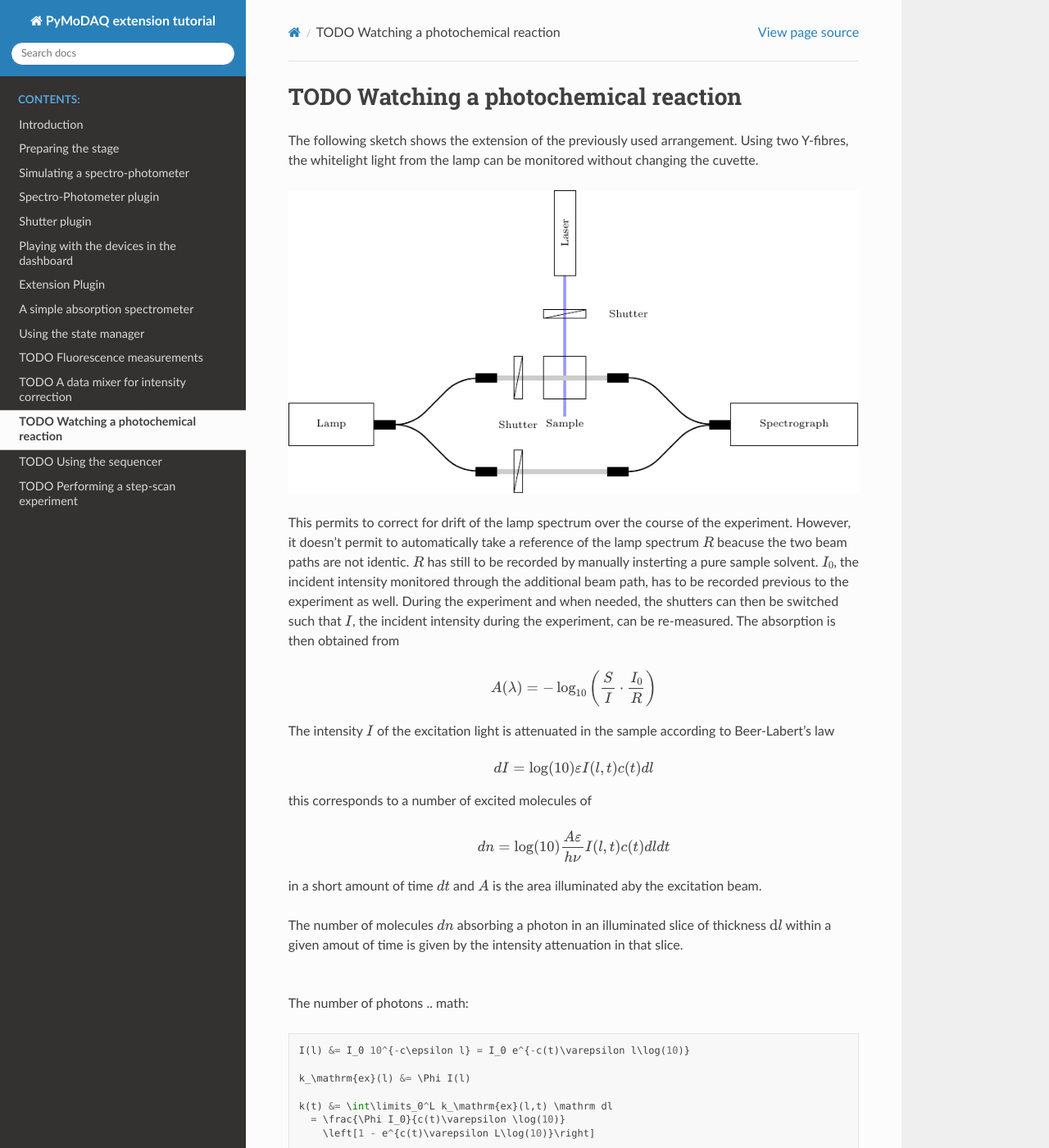
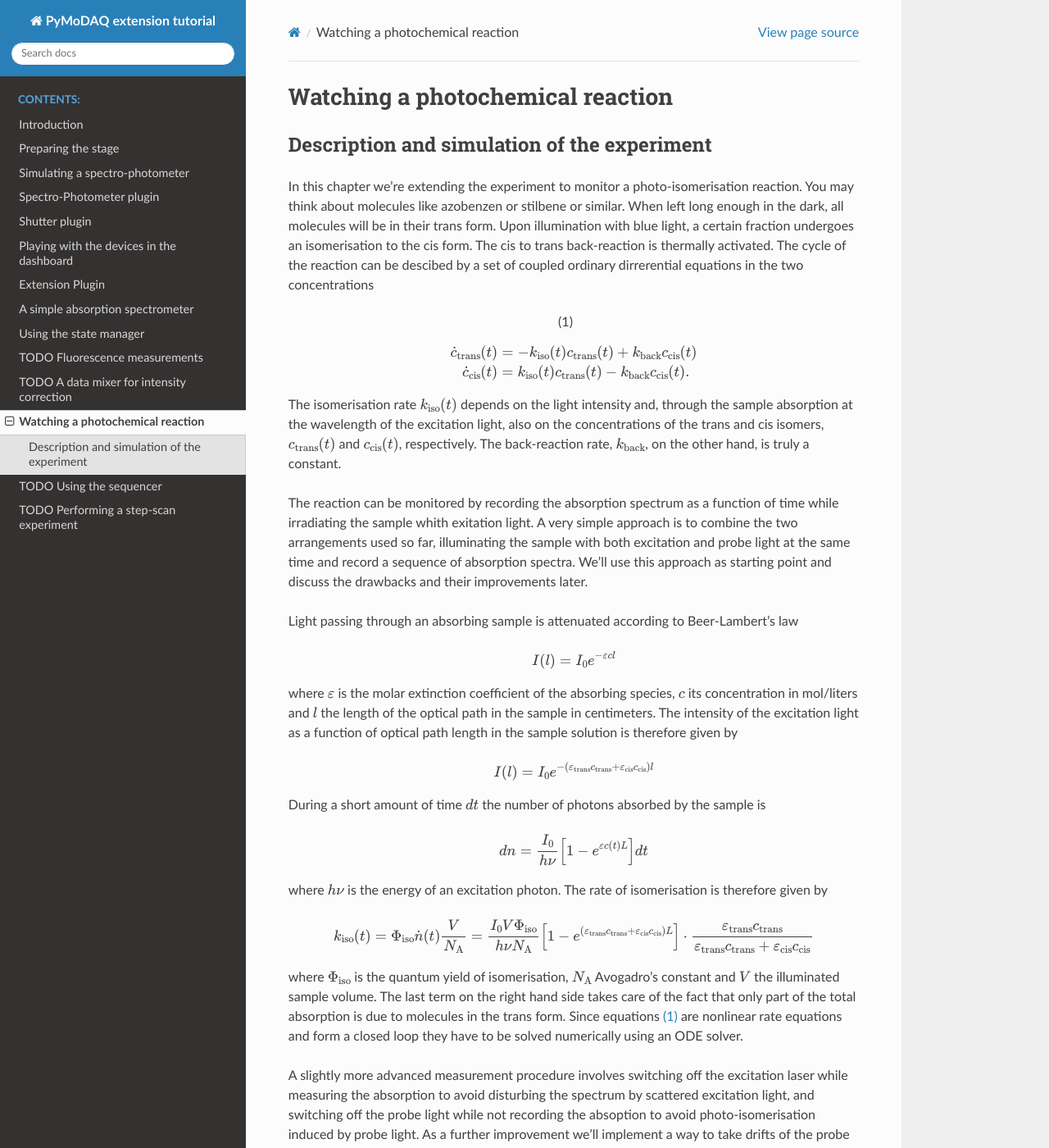
Before and after one commit to bernhardlang/pymodaq_extension_tutorial, a Sphinx documentation site: the page built from source/photochem.rst, in a window 1280 px wide and 1400 px high. Shown: the whole window at 82% size. Built offline with Sphinx 7.4.7 and the Read the Docs theme 3.1.0, drawn with Linux system fonts in a browser that asks for light colours; some of the changed text lies outside the part shown.

Commit message:
intermediate photochem

```diff
--- a/source/photochem.rst
+++ b/source/photochem.rst
@@ -1,40 +1,74 @@
-TODO Watching a photochemical reaction
-======================================
+Watching a photochemical reaction
+=================================
+
+Description and simulation of the experiment
+----------------------------
+
+In this chapter we're extending the experiment to monitor a photo-isomerisation reaction. You may think about molecules like azobenzen or stilbene or similar. When left long enough in the dark, all molecules will be in their trans form. Upon illumination with blue light, a certain fraction undergoes an isomerisation to the cis form. The cis to trans back-reaction is thermally activated. The cycle of the reaction can be descibed by a set of coupled ordinary dirrerential equations in the two concentrations
+
+.. math::
+   :label: rates
+
+   \dot c_\mathrm{trans}(t)
+   &= - k_\mathrm{iso}(t)c_\mathrm{trans}(t)
+      + k_\mathrm{back}c_\mathrm{cis}(t) \\
+   \dot c_\mathrm{cis}(t)
+   &= k_\mathrm{iso}(t)c_\mathrm{trans}(t)
+      - k_\mathrm{back}c_\mathrm{cis}(t).
+
+The isomerisation rate :math:`k_\mathrm{iso}(t)` depends on the light intensity and, through the sample absorption at the wavelength of the excitation light, also on the concentrations of the trans and cis isomers, :math:`c_\mathrm{trans}(t)` and :math:`c_\mathrm{cis}(t)`, respectively. The back-reaction rate, :math:`k_\mathrm{back}`, on the other hand, is truly a constant.
+
+The reaction can be monitored by recording the absorption spectrum as a function of time while irradiating the sample whith exitation light. A very simple approach is to combine the two arrangements used so far, illuminating the sample with both excitation and probe light at the same time and record a sequence of absorption spectra. We'll use this approach as starting point and discuss the drawbacks and their improvements later.
+
+Light passing through an absorbing sample is attenuated according to Beer-Lambert's law
+
+.. math::
+   I(l) = I_0 e^{-\varepsilon cl}
+
+where :math:`\varepsilon` is the molar extinction coefficient of the absorbing species, :math:`c` its concentration in mol/liters and :math:`l` the length of the optical path in the sample in centimeters. The intensity of the excitation light as a function of optical path length in the sample solution is therefore given by
+
+.. math::
+   I(l) =
+   I_0 e^{-(\varepsilon_\mathrm{trans}c_\mathrm{trans}
+            + \varepsilon_\mathrm{cis}c_\mathrm{cis})l}
+
+
+During a short amount of time :math:`dt` the number of photons absorbed by the sample is
+
+.. math::
+   dn = \frac{I_0}{h\nu}\left[1 - e^{\varepsilon c(t)L}\right]dt
+
+where :math:`h\nu` is the energy of an excitation photon. The rate of isomerisation is therefore given by
+
+.. math::
+   k_\mathrm{iso}(t) = \Phi_\mathrm{iso}\dot n(t)\frac V{N_\mathrm A}
+   = \frac{I_0V\Phi_\mathrm{iso}}{h\nu N_\mathrm A}
+     \left[1 - e^{(\varepsilon_\mathrm{trans}c_\mathrm{trans}
+           + \varepsilon_\mathrm{cis}c_\mathrm{cis})L}\right]\cdot
+     \frac{\varepsilon_\mathrm{trans}c_\mathrm{trans}}
+          {\varepsilon_\mathrm{trans}c_\mathrm{trans}
+           + \varepsilon_\mathrm{cis}c_\mathrm{cis}}
+
+where :math:`\Phi_\mathrm{iso}` is the quantum yield of isomerisation, :math:`N_\mathrm A` Avogadro's constant and :math:`V` the illuminated sample volume. The last term on the right hand side takes care of the fact that only part of the total absorption is due to molecules in the trans form. Since equations :eq:`rates` are nonlinear rate equations and form a closed loop they have to be solved numerically using an ODE solver.
+
+
+
+
+A slightly more advanced measurement procedure involves switching off the excitation laser while measuring the absorption to avoid disturbing the spectrum by scattered excitation light, and switching off the probe light while not recording the absoption to avoid photo-isomerisation induced by probe light. As a further improvement we'll implement a way to take drifts of the probe light into account.
 
 The following sketch shows the extension of the previously used arrangement. Using two Y-fibres, the whitelight light from the lamp can be monitored without changing the cuvette.
 
 .. image:: sketch-photochem.png
 
-This permits to correct for drift of the lamp spectrum over the course of the experiment. However, it doesn't permit to automatically take a reference of the lamp spectrum :math:`R` beacuse the two beam paths are not identic. :math:`R` has still to be recorded by manually insterting a pure sample solvent. :math:`I_0`, the incident intensity monitored through the additional beam path, has to be recorded previous to the experiment as well. During the experiment and when needed, the shutters can then be switched such that :math:`I`, the incident intensity during the experiment, can be re-measured. The absorption is then obtained from
+This permits to correct for drifts of the lamp spectrum over the course of the experiment. However, it doesn't permit to automatically take a reference of the lamp spectrum :math:`R` beacuse the two beam paths are not identical. :math:`R` has still to be recorded by manually insterting a pure sample solvent. :math:`I_0`, the incident intensity monitored through the additional beam path, has to be recorded previous to the experiment as well. During the experiment and when needed, the shutters can then be switched such that :math:`I`, the incident intensity during the experiment, can be re-measured. Without drifts one should have :math:`I_0=I`. The absorption is then obtained from
 
 .. math::
    A(\lambda) = -\log_{10}\left(\frac SI\cdot\frac{I_0}R\right)
 
-The intensity :math:`I` of the excitation light is attenuated in the sample according to Beer-Labert's law
+Note that when dealing with absorption in optical density, the `decadic` molar extinction coefficient is typically used
 
 .. math::
-   dI = \log(10)\varepsilon I(l,t)c(t)dl
+   I(l) = I_0 10^{-\varepsilon_{10}cl} \qquad
+   A(l) = -\log_{10} \left(\frac I{I_0}\right) = \varepsilon_{10}cl
 
-this corresponds to a number of excited molecules of
-
-.. math::
-   dn = \log(10)\frac{A\varepsilon}{h\nu}I(l,t)c(t)dldt
-
-in a short amount of time :math:`dt` and :math:`A` is the area illuminated aby the excitation beam.
-
-The number of molecules :math:`dn` absorbing a photon in an illuminated slice of thickness :math:`\mathrm d l` within a given amout of time is given by the intensity attenuation in that slice.
-
-.. math::
-
-
-The number of photons
-.. math::
-   I(l) &= I_0 10^{-c\epsilon l} = I_0 e^{-c(t)\varepsilon l\log(10)}
-
-   k_\mathrm{ex}(l) &= \Phi I(l)
-
-   k(t) &= \int\limits_0^L k_\mathrm{ex}(l,t) \mathrm dl
-     = \frac{\Phi I_0}{c(t)\varepsilon \log(10)}
-       \left[1 - e^{c(t)\varepsilon L\log(10)}\right]
-
-volumen! flaeche x dl, I -> Leistung -> P x t / hnu -> teilchen pro vol und zeit
+We use the natural one :math:`\varepsilon=\varepsilon_{10}\log(10)` in this document so that the factor :math:`\log(10)` cluttering-up the equations can be dropped.
```
